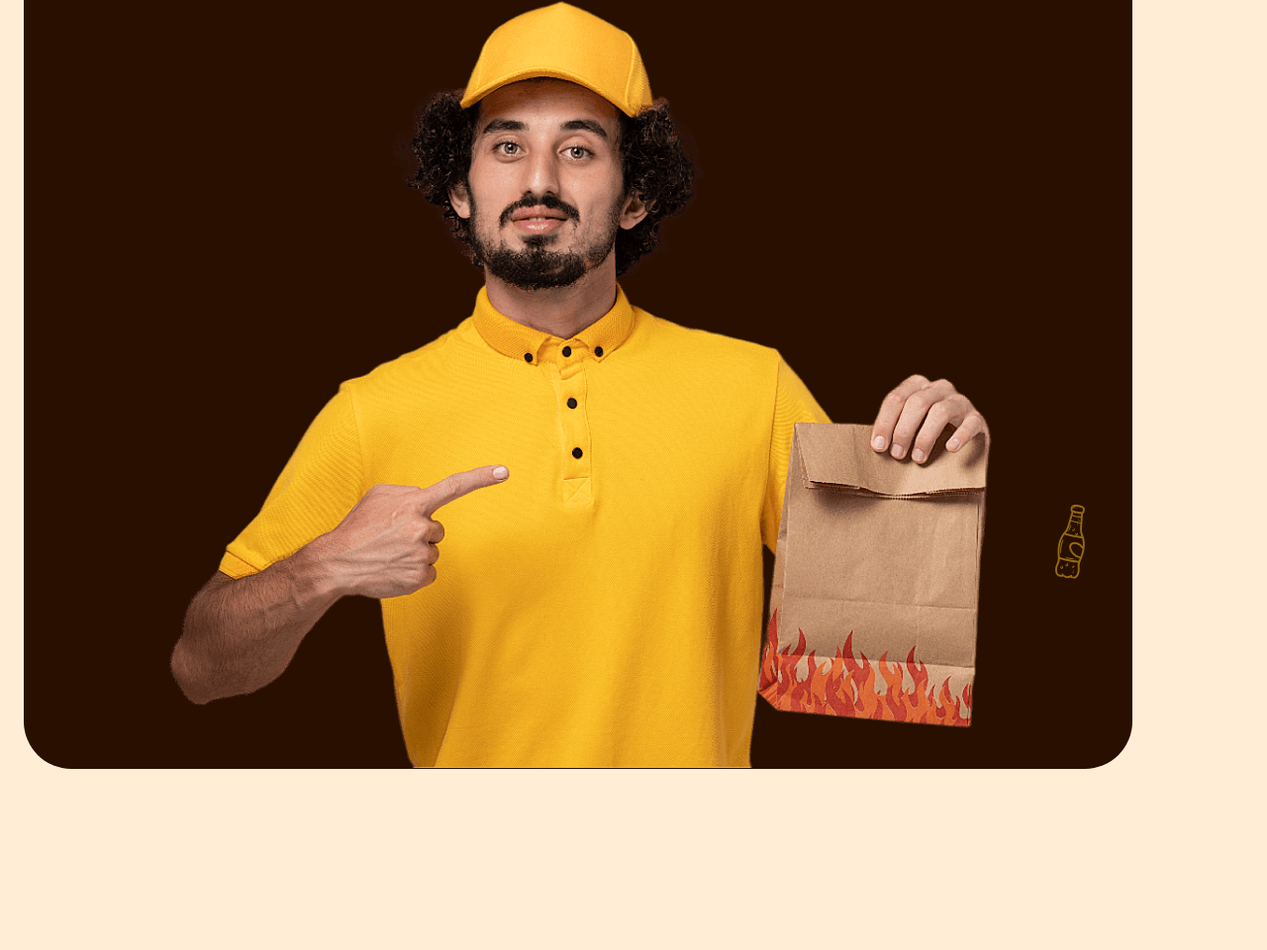
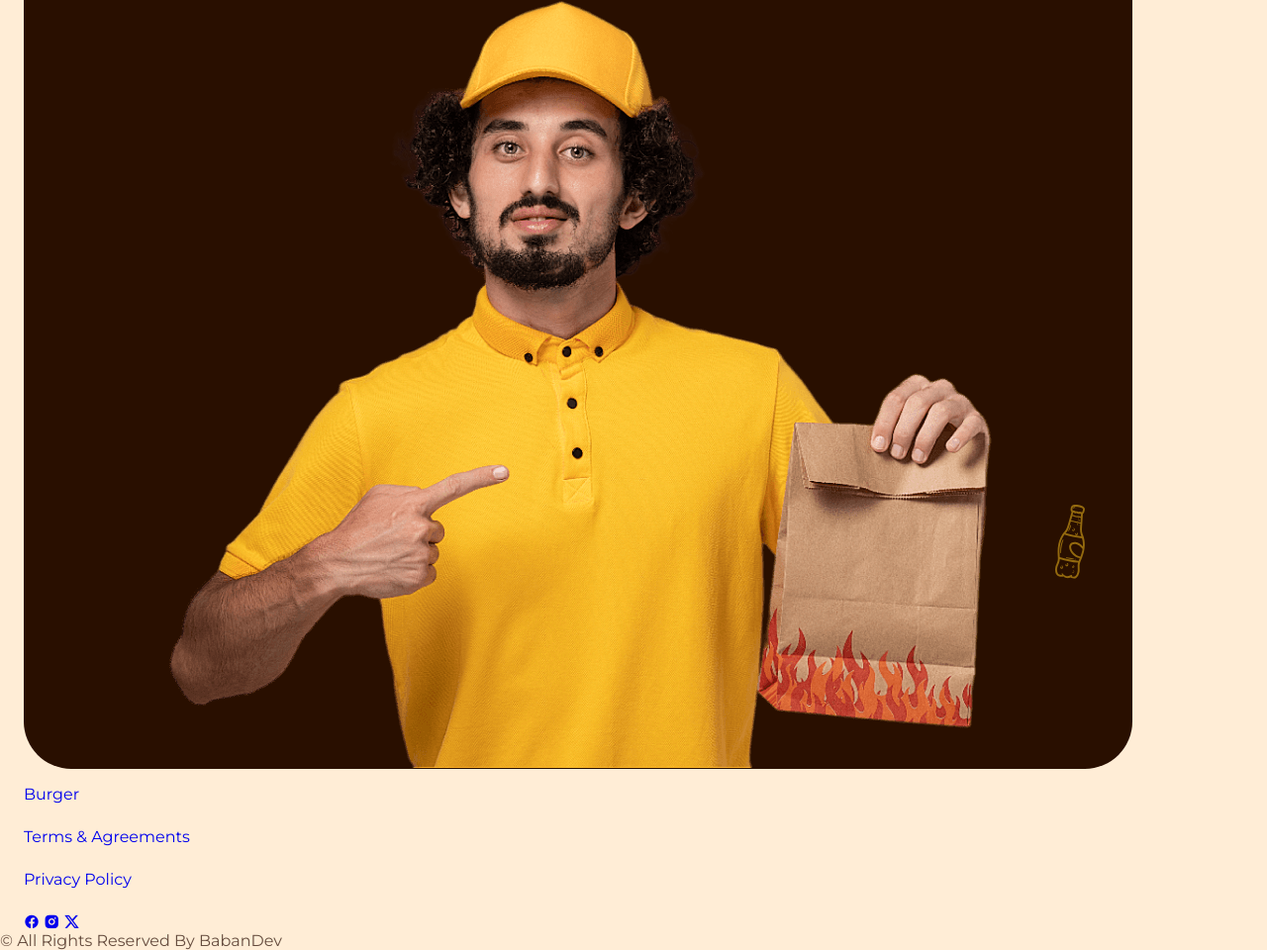
Before and after one commit to Babanlpz/Burger-Website-design, a plain HTML site: page index.html in a window 1280 px wide. Shown: the part 3513-4473 px from the top of the page at 99% size. Before the commit the page ends 4306 px from the top, so only its background shows below. Drawn offline with nearby package versions, Linux system fonts and the light colour scheme; a web font is replaced by a local one.

Commit message:
FEAT footer html

```diff
--- a/index.html
+++ b/index.html
@@ -297,7 +297,32 @@
 
    <!--==================== FOOTER ====================-->
    <footer class="footer">
+      <div class="footer__container container grid">
+         <a href="#" class="footer__logo">Burger</a>
 
+         <div class="footer__content grid">
+            <a href="#" class="footer__link">Terms & Agreements</a>
+            <a href="#" class="footer__link">Privacy Policy</a>
+
+            <div class="footer__social">
+               <a href="https://www.facebook.com/" target="_blank">
+                  <i class="ri-facebook-circle-fill"></i>
+               </a>
+
+               <a href="https://www.instagram.com/" target="_blank">
+                  <i class="ri-instagram-fill"></i>
+               </a>
+
+               <a href="https://twitter.com/" target="_blank">
+                  <i class="ri-twitter-x-fill"></i>
+               </a>
+            </div>
+         </div>
+      </div>
+
+      <span class="footer__copy">
+         &#169; All Rights Reserved By BabanDev
+      </span>
    </footer>
 
    <!--========== SCROLL UP ==========-->
```
